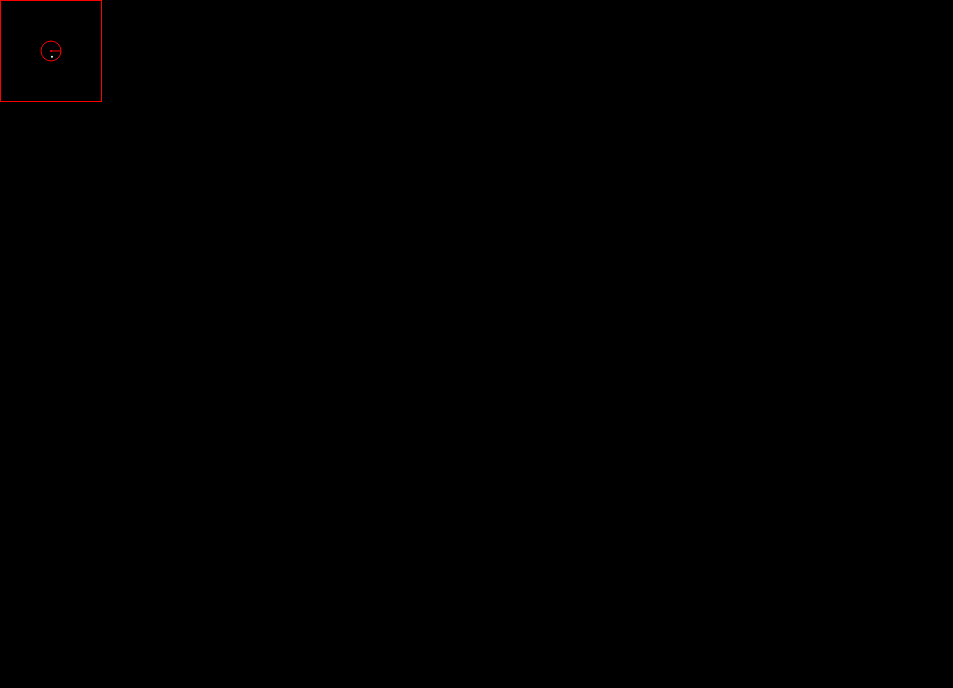
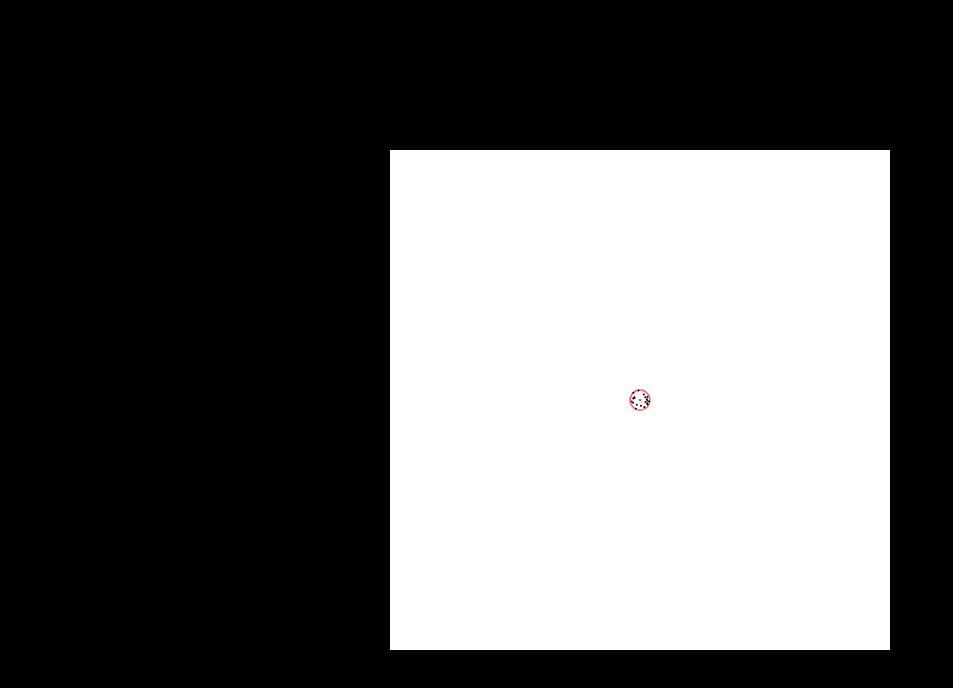
Before and after one commit to BotLed/Poisson-Disc, a plain HTML site: page src/index.html in a window 1280 px wide. Shown: the whole page, without its empty margins (0-953 px from the left). Drawn offline with Linux system fonts and the light colour scheme.

Commit message:
Quick visualization fix

```diff
--- a/src/index.html
+++ b/src/index.html
@@ -7,23 +7,25 @@
 
     <style>
         body {
-            margin: 0px;
-            padding: 0px;
+            margin: 0;
+            padding: 0;
             background-color: black;
+            display: flex;
+            justify-content: center;
+            align-items: center;
+            height: 100vh;
         }
 
         #myCanvas {
-            border: 1px solid red;
-            height: 100px;
-            width: 100px;
             display: block;
+            background-color: #ffffff;
         }
     </style>
 </head>
 <body>
-    <canvas id="myCanvas"> </canvas>
+    <canvas id="myCanvas" width="500" height="500"></canvas>
 
     <script src="poisson-disc.js"></script>
-    <script>PoissonDisc(5, [100, 100])</script>
+    <script>PoissonDisc(5, [500, 500])</script>
 </body>
 </html>
--- a/src/poisson-disc.js
+++ b/src/poisson-disc.js
@@ -43,16 +43,11 @@ function PoissonDisc(radius, gridSize, maxTries = 20) {
 
             const neighbourPoint = [angleX, angleY];
             console.log(neighbourPoint);
-            drawPoint(ctx, neighbourPoint[0], neighbourPoint[1], "white");
+            drawPoint(ctx, neighbourPoint[0], neighbourPoint[1], "black");
 
-            if(isValid) {
-                finalizedPoints.push(neighbourPoint);
-                spawnedPoints.push(neighbourPoint);
-            }
+        }
 
         return;
-
-        }
     }
 }
 
@@ -61,9 +56,8 @@ function isValid() {
 
 }
 
-function drawPoint(ctx, x, y, color) {
+function drawPoint(ctx, x, y, color = "black") {
     ctx.beginPath();
-    ctx.moveTo(x, y);
     ctx.arc(x, y, 1, 0, 2 * Math.PI, true);
     ctx.fillStyle = color;
     ctx.fill();
@@ -72,11 +66,9 @@ function drawPoint(ctx, x, y, color) {
 
 function drawCircle(ctx, x, y, radius) {
     ctx.beginPath();
-    ctx.beginPath();
-    ctx.moveTo(x, y);
     ctx.arc(x, y, radius, 0, 2 * Math.PI, true);
-    ctx.strokeStyle = 'red';        // Set the outline color (optional)
-    ctx.lineWidth = 1;              // Set the outline width (optional)
+    ctx.strokeStyle = 'rgba(255, 0, 0, 0.6)';
+    ctx.lineWidth = 1.5;
     ctx.stroke();
     ctx.closePath();
 }
```
